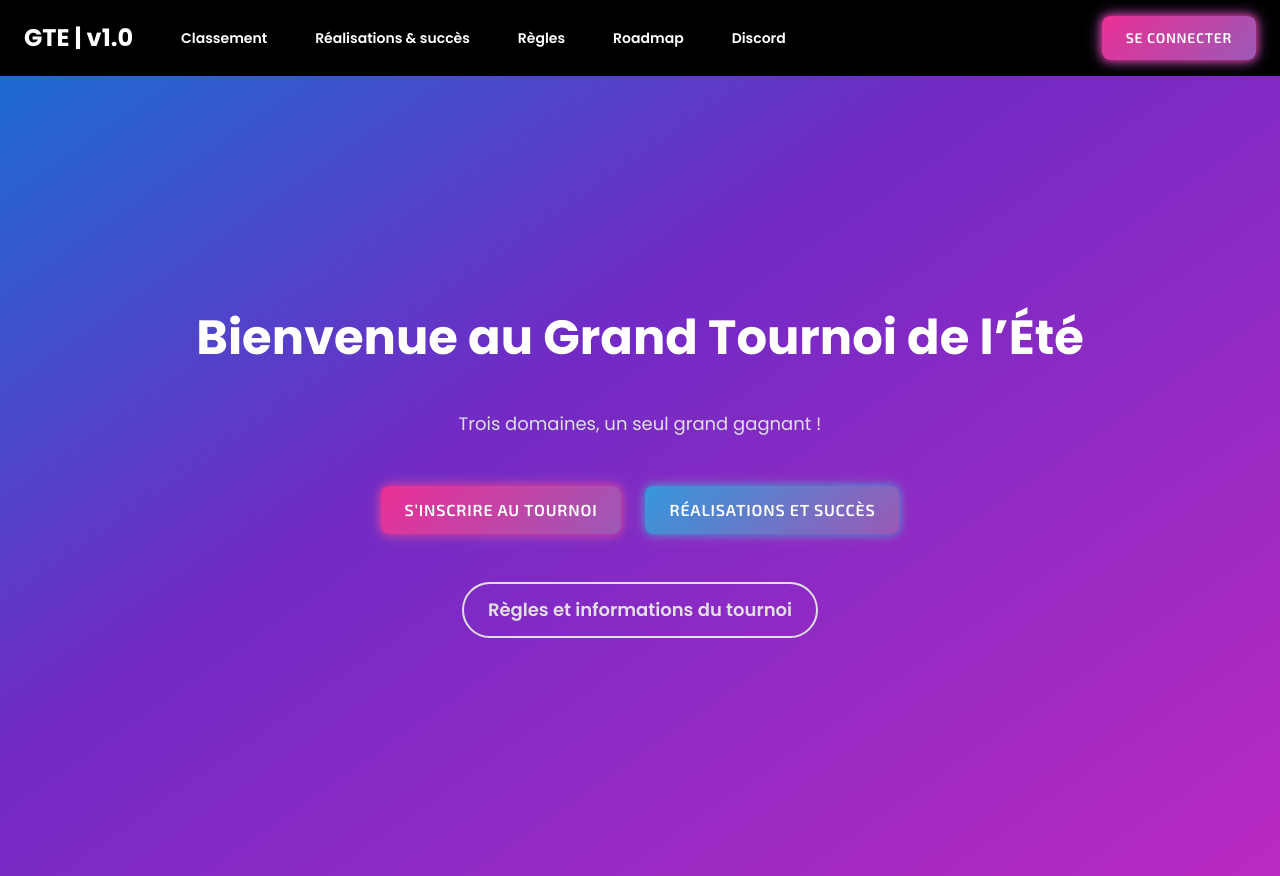
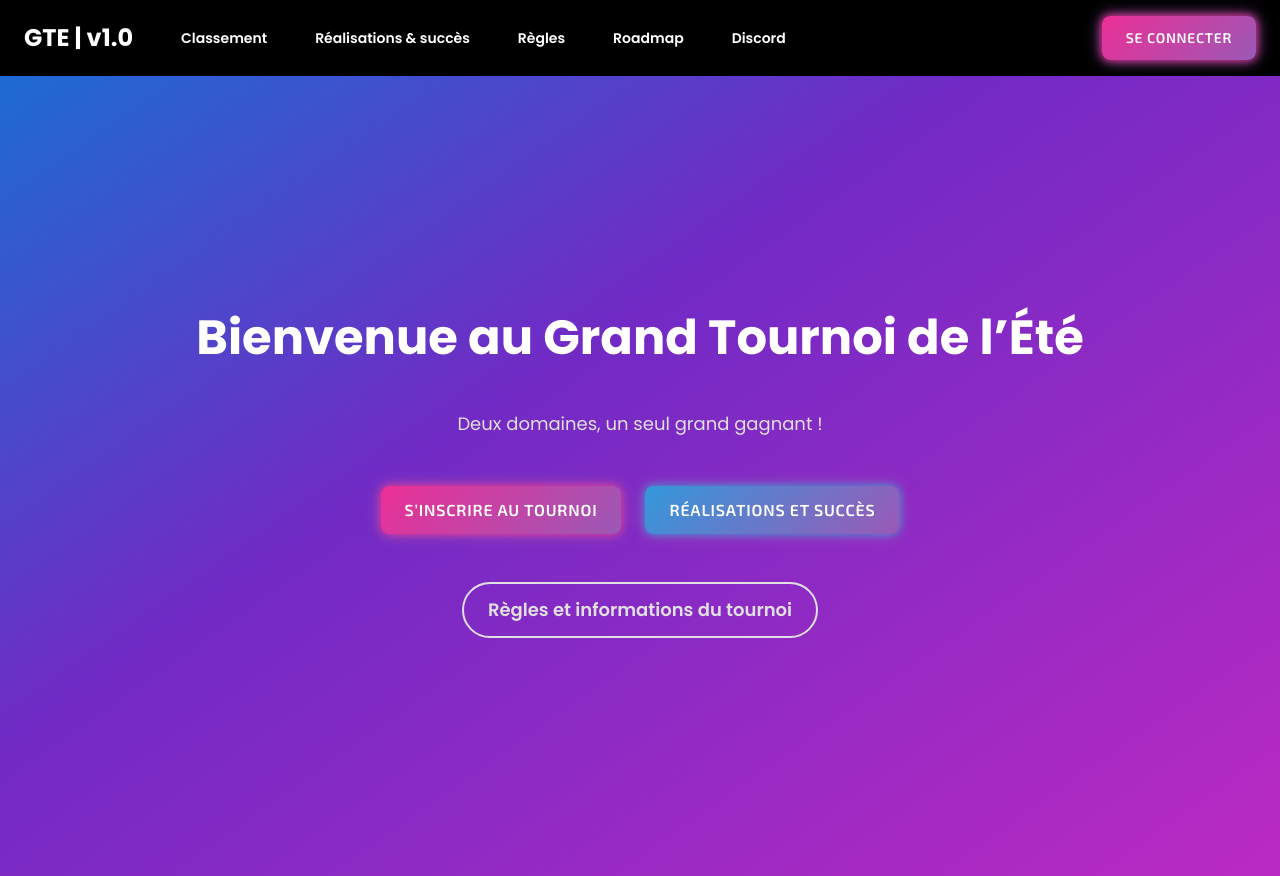
Before and after one commit to alextbt/mon-tournoi, a Next.js app: page / in a window 1280 px wide. Built offline with nearby package versions, Linux system fonts and the light colour scheme.

Commit message:
Correction du début

```diff
--- a/src/app/page.tsx
+++ b/src/app/page.tsx
@@ -35,7 +35,7 @@ export default function HomePage() {
       <div className="relative z-10 flex flex-col items-center justify-center h-full px-4 md:px-8 lg:px-16 space-y-8 md:space-y-12">
         <h1 className="text-3xl md:text-4xl lg:text-5xl font-extrabold text-white text-center">Bienvenue au Grand Tournoi de l’Été</h1>
           <p className="text-lg text-white-700">
-            Trois domaines, un seul grand gagnant !
+            Deux domaines, un seul grand gagnant !
           </p>
 
           <div className="flex flex-col sm:flex-row gap-4 sm:gap-6">
```
